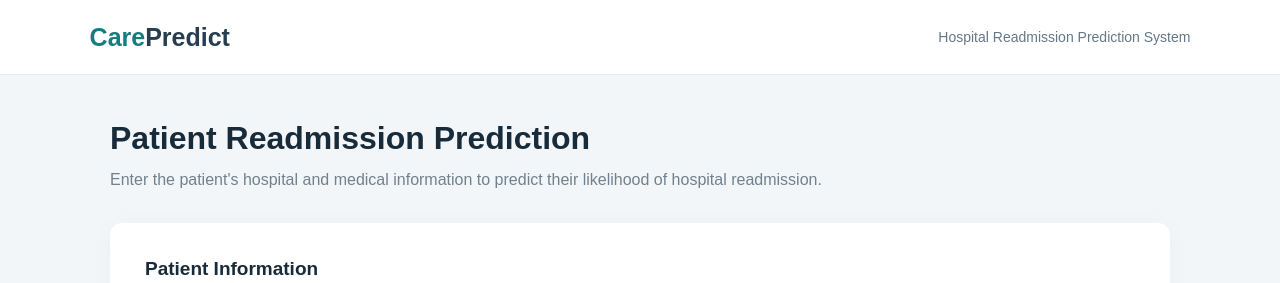
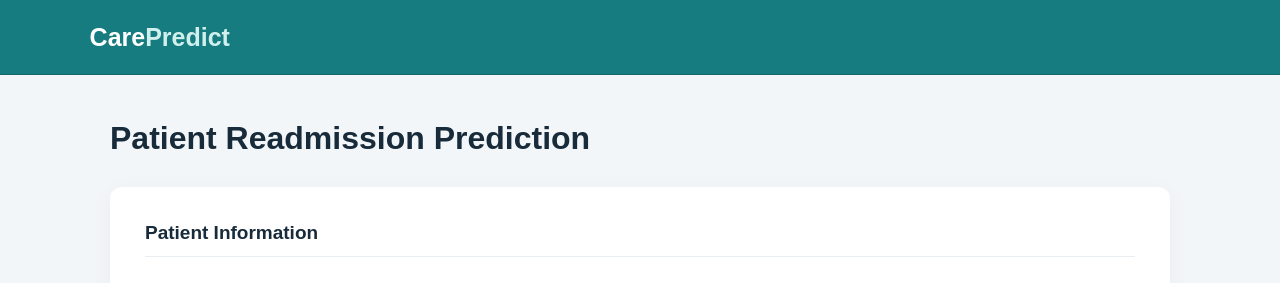
Before and after one commit to lekhanalekhu92-cyber/CarePredict-Hospital-Readmission, a Flask app: page / in a window 1280 px wide. Shown: the top 283 px of the page. Run offline with Flask 3, Linux system fonts and the light colour scheme.

Commit message:
navbar changes

```diff
--- a/templates/index.html
+++ b/templates/index.html
@@ -25,25 +25,21 @@
     display: flex;
     align-items: center;
     justify-content: space-between;
-            background: white;
-            border-bottom: 1px solid #e6ecef;
+    background: #167c80;
+    border-bottom: 1px solid #11666a;
 }
-
 .brand {
     font-size: 25px;
     font-weight: bold;
-            color: #167c80;
+    color: white;
 }
-
 .brand span {
-            color: #263e50;
+    color: #d1f0ed;
 }
-
 .nav-text {
-            color: #647887;
+    color: white;
     font-size: 14px;
 }
-
         .container {
             max-width: 1100px;
             margin: 45px auto;
@@ -219,17 +215,17 @@
 
 <header class="topbar">
     <div class="brand">Care<span>Predict</span></div>
-    <div class="nav-text">Hospital Readmission Prediction System</div>
+    <!-- <div class="nav-text">Hospital Readmission Prediction System</div> -->
 </header>
 
 <main class="container">
 
     <div class="heading">
         <h1>Patient Readmission Prediction</h1>
-        <p>
+        <!-- <p>
             Enter the patient's hospital and medical information
             to predict their likelihood of hospital readmission.
-        </p>
+        </p> -->
     </div>
 
     <div class="card">
```
Also changed, not shown: models/metrics.json (+5 -5 lines), 1 other file. Lines whose indentation alone changed are shown as unchanged.
